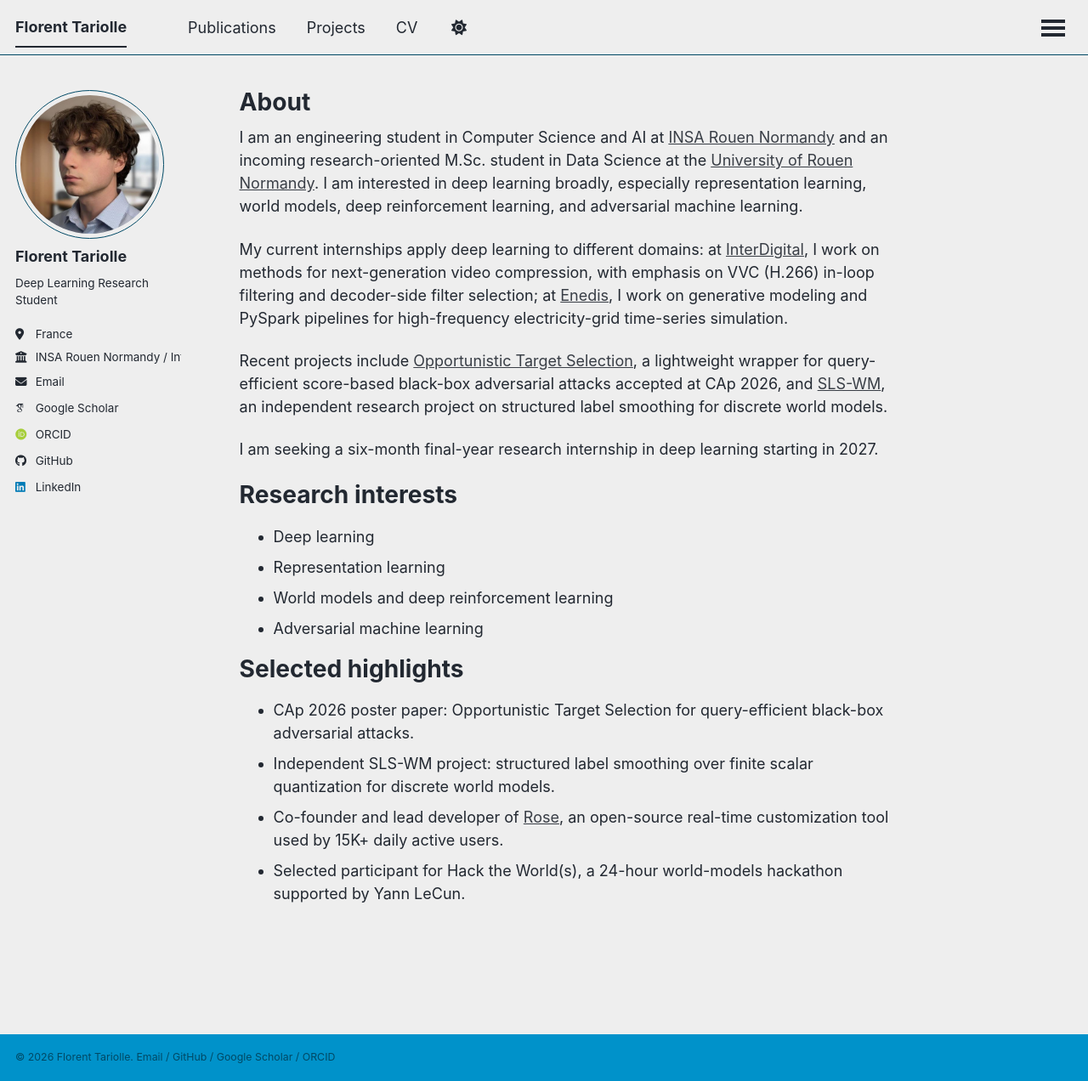
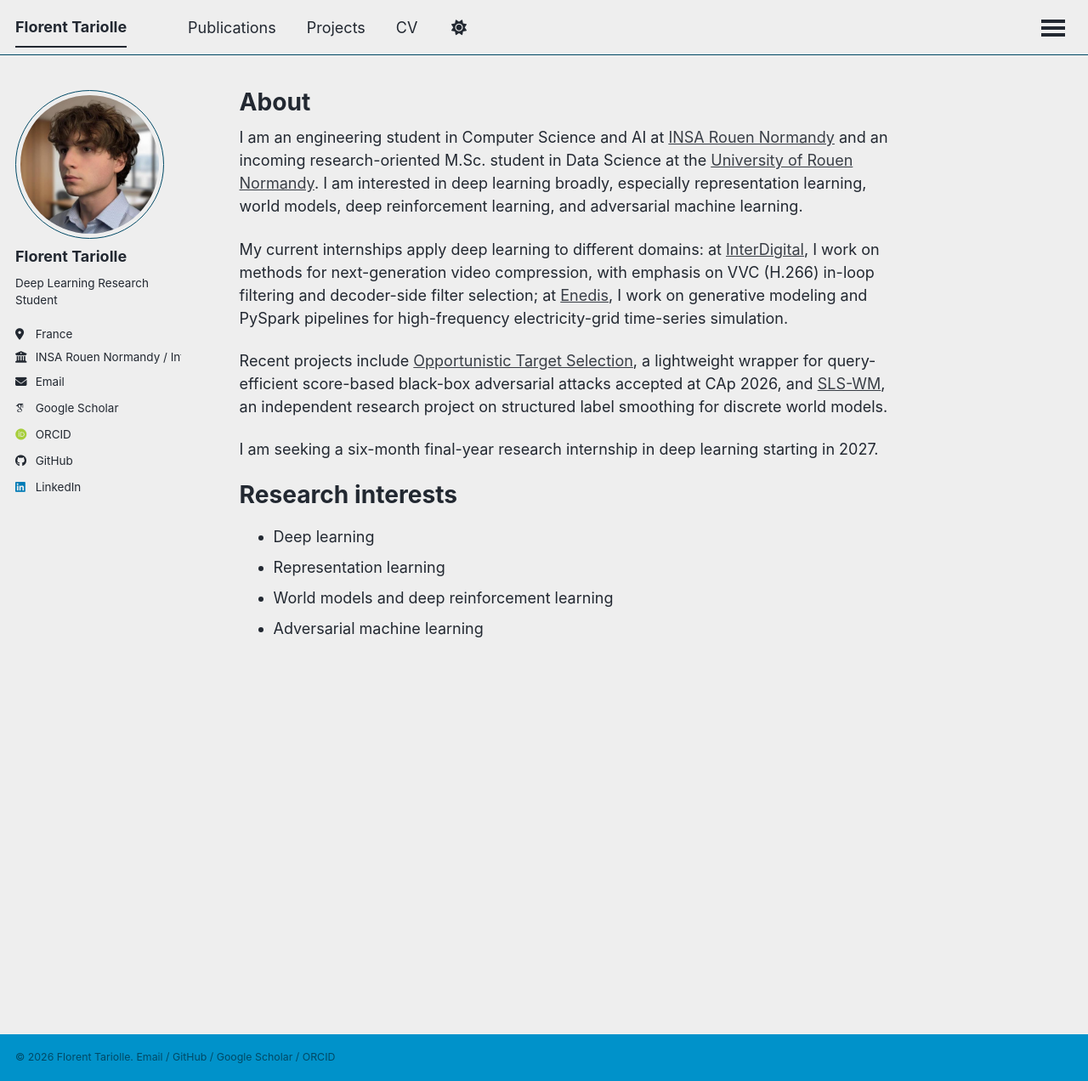
Before and after one commit to Tariolle/Tariolle.github.io, a Jekyll site: the page built from _pages/about.md, in a window 1280 px wide and 1272 px high. Shown: the whole window at 85% size. Built offline with Jekyll 4.4.1, drawn with Linux system fonts in a browser that asks for light colours; some web fonts are replaced; a script that is not in the unit is left out.

Commit message:
chore: remove homepage highlights section

```diff
--- a/_pages/about.md
+++ b/_pages/about.md
@@ -22,11 +22,3 @@ Research interests
 - Representation learning
 - World models and deep reinforcement learning
 - Adversarial machine learning
-
-Selected highlights
-======
-
-- CAp 2026 poster paper: Opportunistic Target Selection for query-efficient black-box adversarial attacks.
-- Independent SLS-WM project: structured label smoothing over finite scalar quantization for discrete world models.
-- Co-founder and lead developer of [Rose](https://github.com/Alban1911/Rose), an open-source real-time customization tool used by 15K+ daily active users.
-- Selected participant for Hack the World(s), a 24-hour world-models hackathon supported by Yann LeCun.
```
